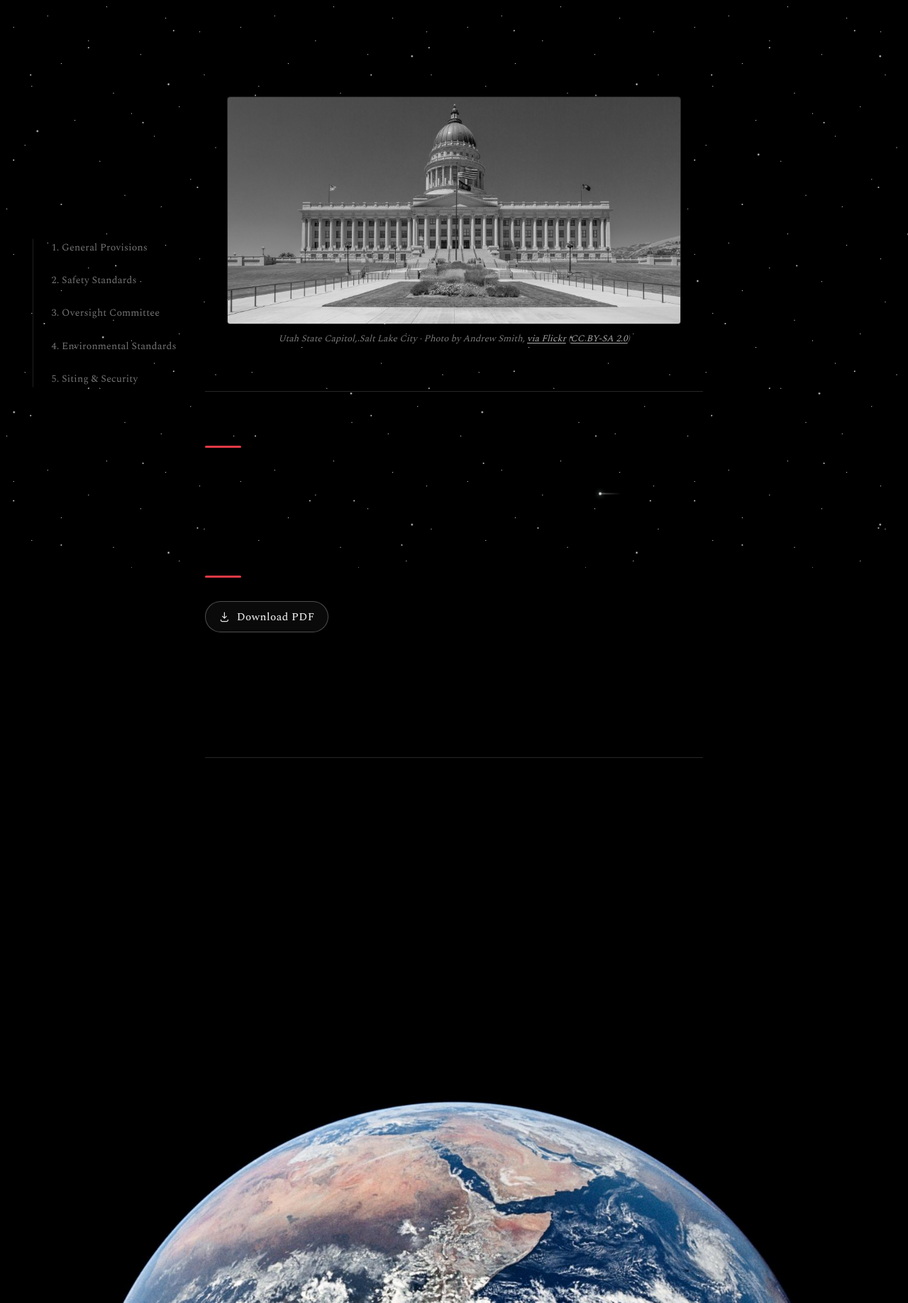
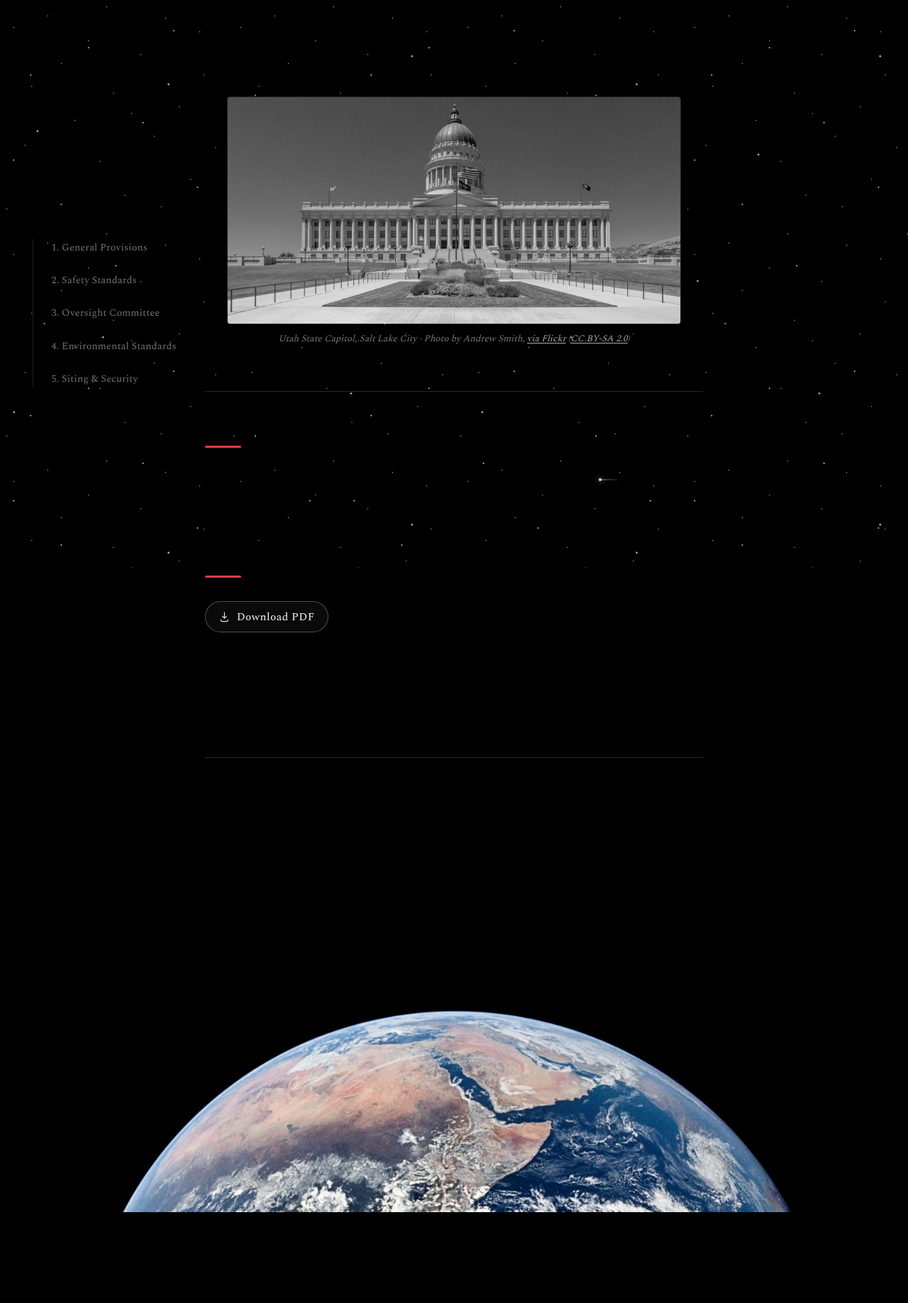
Before and after one commit to Jonesy37/Pause, a Flask app: template templates/mission.html in a window 1280 px wide. Shown: the whole page at 71% size. After the commit the page ends 1708 px from the top, so only its background shows below. Run offline with Flask 3, Linux system fonts and the light colour scheme; the template is opened without the code that fills it, so the values that code supplies are empty.

Commit message:
Tighten spacing between Authors footer and Earth horizon
The previous layout had 160 px of empty black space between the end
of the Authors credits and the top of the Earth image — 128 px of it
from .mission's 8rem padding-bottom (leftover from when the mini-
globe lived inside <main>), and 32 px from .earth-horizon's top
margin. Both are now collapsed to a single 32 px gap: the Authors
text flows directly into the atmospheric rim of the Earth photo
without any visible dead zone.

Co-Authored-By: Claude Sonnet 4.6 <noreply@anthropic.com>

```diff
--- a/static/style.css
+++ b/static/style.css
@@ -396,7 +396,10 @@ html {
 .mission {
     max-width: 760px;
     margin: 0 auto;
-    padding: 6rem 1.8rem 8rem;
+    /* Bottom padding is small because the Earth horizon below lives
+       outside <main> and provides its own visual closer. A generous
+       bottom gap here would just be empty black space. */
+    padding: 6rem 1.8rem 2rem;
     position: relative;
     z-index: 1;
 }
@@ -508,9 +511,10 @@ html {
    guaranteed high-contrast. */
 .earth-horizon {
     position: relative;
-    /* Authors footer above already supplies its own top-margin and
-       border, so a small gap here is all the separation we need. */
-    margin-top: 2rem;
+    /* No extra top-margin — .mission's small bottom padding (2rem)
+       already provides enough breathing room between the Authors
+       footer and the Earth image. */
+    margin-top: 0;
     /* Container height == the visible top half of the Earth disc.
        The <img> below is rendered at width ~= 2 * container height
        with its top edge pinned to top:0 of the container, so exactly
```
